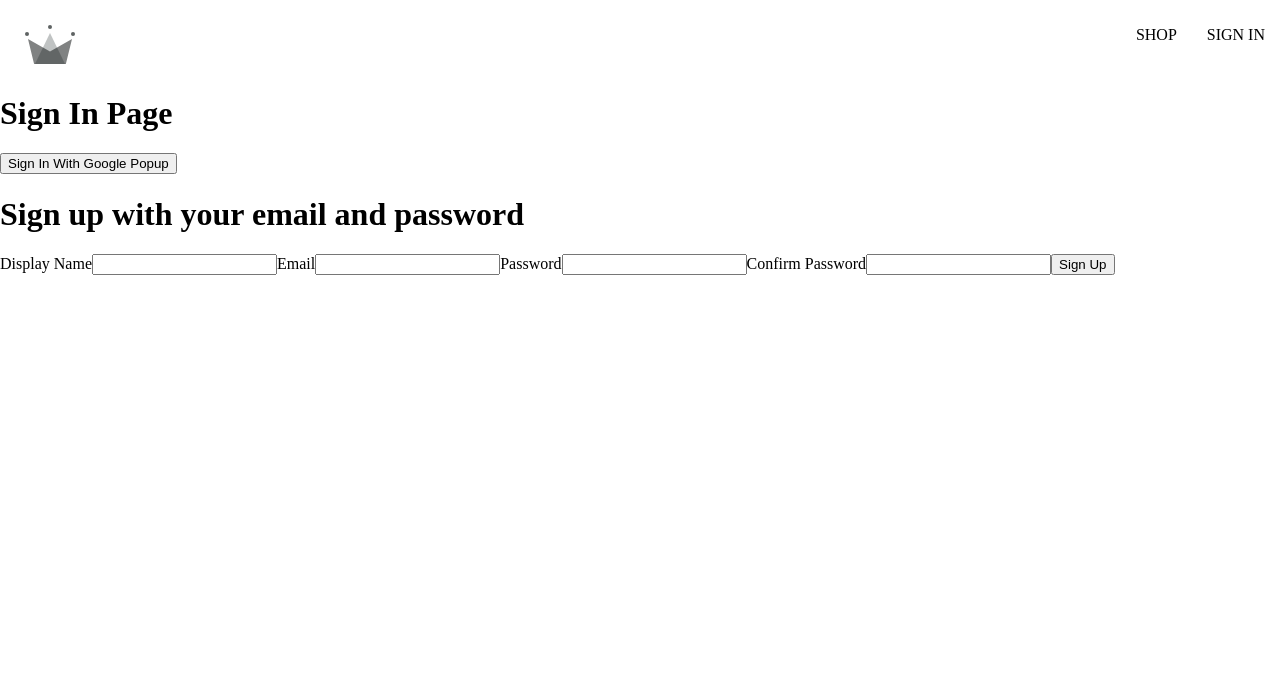
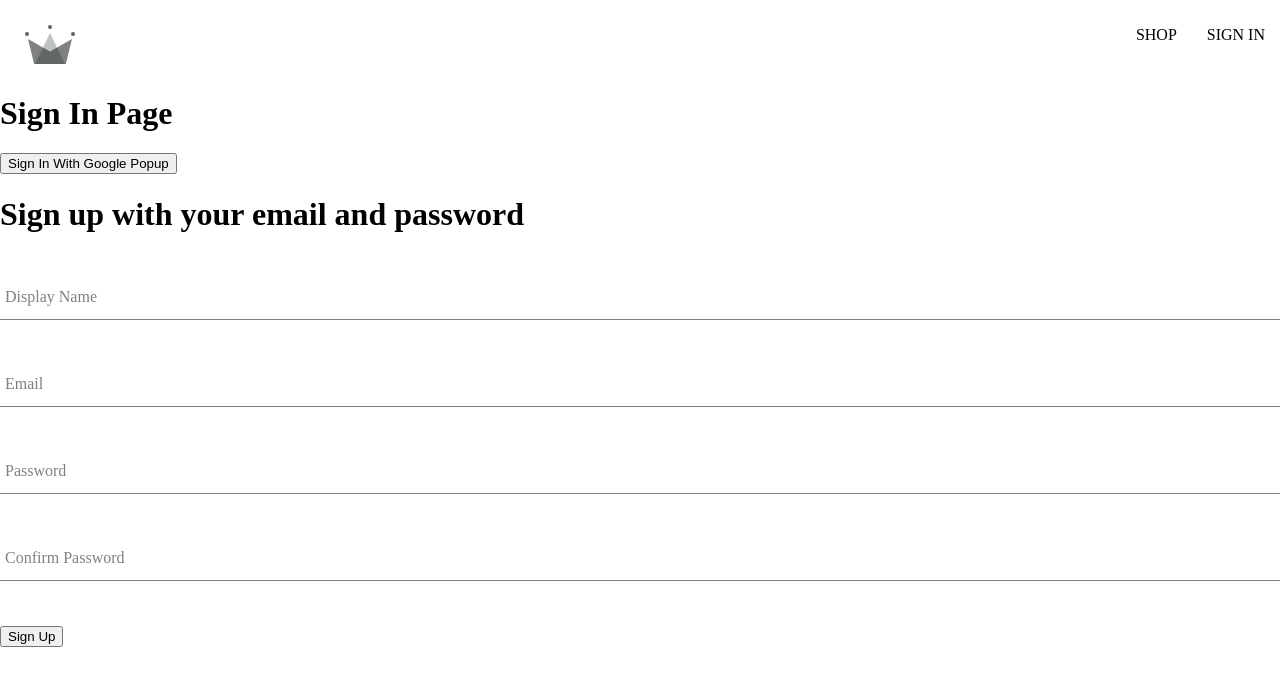
Before and after one commit to Soysauc/CrownClothing, a React (Create React App) app: page /sign-in in a window 1280 px wide. Shown: the top 686 px of the page. Built offline with nearby package versions, Linux system fonts and the light colour scheme.

Commit message:
form input

```diff
--- /dev/null
+++ b/src/components/form-input/form-input-styles.scss
@@ -0,0 +1,54 @@
+$sub-color: grey;
+$main-color: black;
+
+@mixin shrinkLabel {
+  top: -14px;
+  font-size: 12px;
+  color: $main-color;
+}
+
+.group {
+  position: relative;
+  margin: 45px 0;
+
+  .form-input {
+    background: none;
+    background-color: white;
+    color: $sub-color;
+    font-size: 18px;
+    padding: 10px 10px 10px 5px;
+    display: block;
+    width: 100%;
+    border: none;
+    border-radius: 0;
+    border-bottom: 1px solid $sub-color;
+    margin: 25px 0;
+
+    &:focus {
+      outline: none;
+    }
+
+    &:focus ~ .form-input-label {
+      @include shrinkLabel();
+    }
+  }
+
+  input[type="password"] {
+    letter-spacing: 0.3em;
+  }
+
+  .form-input-label {
+    color: $sub-color;
+    font-size: 16px;
+    font-weight: normal;
+    position: absolute;
+    pointer-events: none;
+    left: 5px;
+    top: 10px;
+    transition: 300ms ease all;
+
+    &.shrink {
+      @include shrinkLabel();
+    }
+  }
+}
--- /dev/null
+++ b/src/components/form-input/form-input.component.jsx
@@ -0,0 +1,19 @@
+import "./form-input-styles.scss";
+const FormInput = ({ label, ...otherProps }) => {
+  return (
+    <div className="group">
+      <input className="form-input" {...otherProps} />
+      {label && (
+        <label
+          className={`${
+            otherProps.value.length ? "shrink" : ""
+          } form-input-label`}
+        >
+          {label}
+        </label>
+      )}
+    </div>
+  );
+};
+
+export default FormInput;
--- a/src/components/sign-up-form/sign-up-form.component.jsx
+++ b/src/components/sign-up-form/sign-up-form.component.jsx
@@ -3,6 +3,8 @@
   createAuthUserWithEmailAndPassword,
   createUserDocumentFromAuth,
 } from "../../utils/firebase/firebase.utils";
+
+import FormInput from "../form-input/form-input.component";
 
 const defaultFormFields = {
   displayName: "",
@@ -19,7 +21,7 @@
   };
   const handleSubmit = async (event) => {
     event.preventDefault();
-    if (password != confirmPassword) {
+    if (password !== confirmPassword) {
       alert("passwords do not match");
       return;
     }
@@ -47,8 +49,8 @@
     <div>
       <h1> Sign up with your email and password</h1>
       <form onSubmit={handleSubmit}>
-        <label>Display Name</label>
-        <input
+        <FormInput
+          label="Display Name"
           type="text"
           required
           onChange={handleChange}
@@ -56,8 +58,8 @@
           value={displayName}
         />
 
-        <label>Email</label>
-        <input
+        <FormInput
+          label="Email"
           type="email"
           required
           onChange={handleChange}
@@ -65,8 +67,8 @@
           value={email}
         />
 
-        <label>Password</label>
-        <input
+        <FormInput
+          label="Password"
           type="password"
           required
           onChange={handleChange}
@@ -74,8 +76,8 @@
           value={password}
         />
 
-        <label>Confirm Password</label>
-        <input
+        <FormInput
+          label="Confirm Password"
           type="password"
           required
           onChange={handleChange}
```
